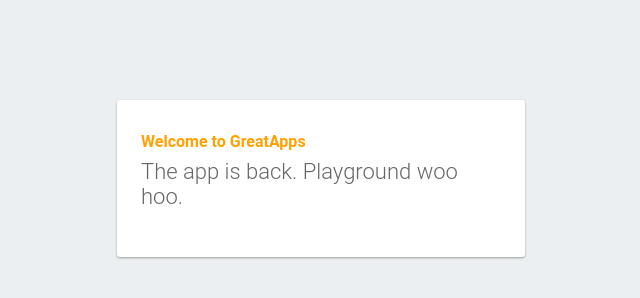
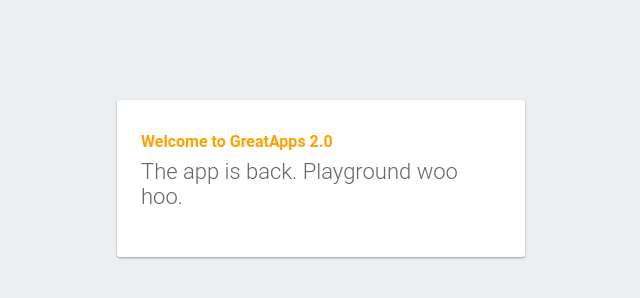
Before and after one commit to m1rose28/ga, a plain HTML site: page public/index.html in a window 1280 px wide. Shown: the full height of the page, 319-959 px from the left. Drawn offline with Linux system fonts and the light colour scheme; some packages are replaced by stand-ins of ours.

Commit message:
test update

```diff
--- a/public/index.html
+++ b/public/index.html
@@ -32,7 +32,7 @@
   </head>
   <body>
     <div id="message">
-      <h2>Welcome to GreatApps</h2>
+      <h2>Welcome to GreatApps 2.0</h2>
       <h1>The app is back.  Playground woo hoo.</h1>
 
 
```
